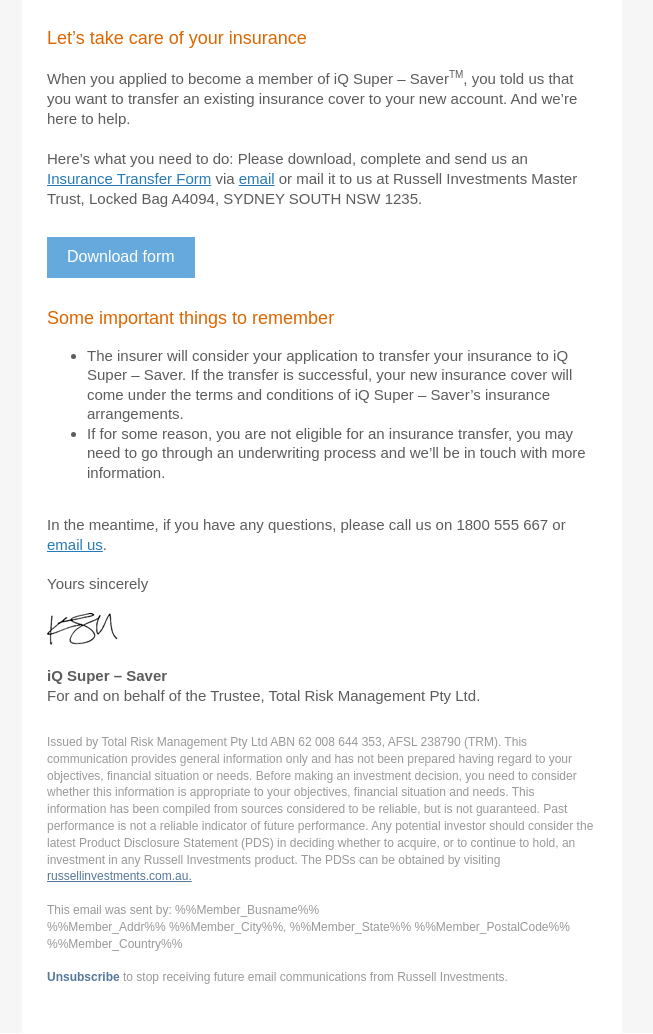
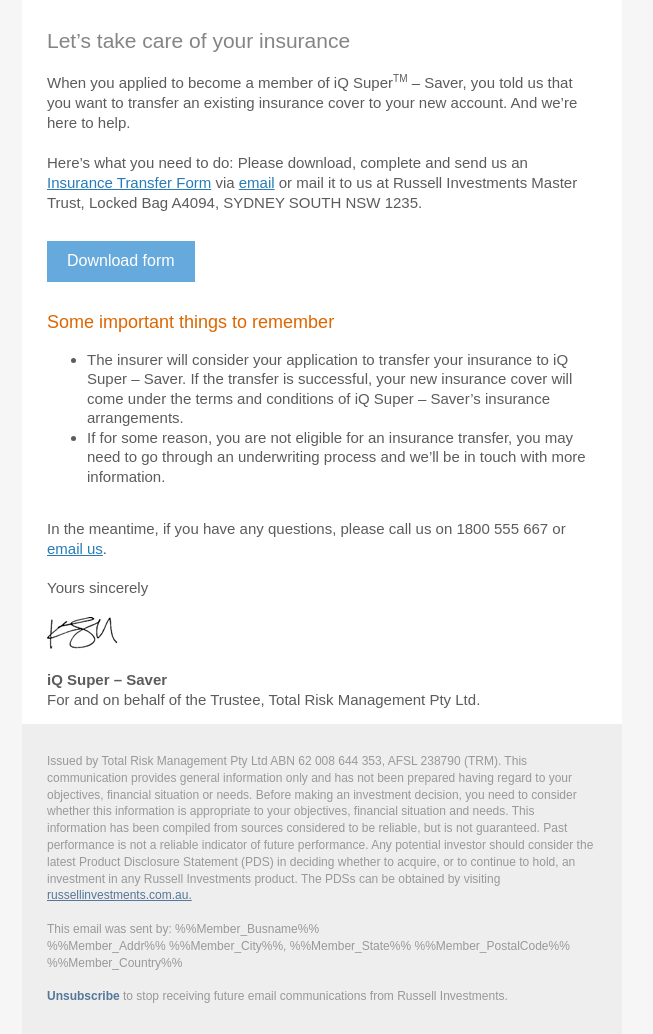
Before and after one commit to dfamularo/OBSEmail, a plain HTML site: page OBS email 3/index.html in a window 1280 px wide. Shown: the part 231-1265 px from the top of the page, without its empty margins (318-971 px from the left). Drawn offline with Linux system fonts and the light colour scheme.

Commit message:
Updated
switched TM location, grey background disclaimer

```diff
--- a/OBS email 3/index.html
+++ b/OBS email 3/index.html
@@ -73,16 +73,18 @@ Transfer an existing insurance cover to your iQ Super – Saver account
 
            				</td>
         			</tr>
-        			<tr>
+
+					<tr>
 					  <td align="left" valign="top" class="container" style="font-family:Arial, Helvetica, sans-serif; text-align: left; font-size: 21px;  color: #858585; background-color:#fff; padding: 0px 25px 10px 0px; line-height:1.3; padding: 0px 25px 15px 25px;">
-					  	<span style="color: #858585; font-size: 18px;">Hi %%First Name%%<br></span><br><span style="color:#dd6600; font-size: 18px;">Let’s take care of your insurance</span>
+					  	<span style="color: #858585; font-size: 18px;">Hi %%First Name%%</span> <br><br>Let’s take care of your insurance<br>
 					  </td>
 					</tr>
+
 
 					<tr>
 						<td align="left" valign="top" class="container" style="background-color: #ffffff; font-family:Arial, Helvetica, sans-serif; text-align: left; font-size:15px; line-height: 20px; color: #5c5c5c; padding: 0px 25px 18px 25px;">
 
-							 When you applied to become a member of iQ Super – Saver<sup style="font-size:10px;">TM</sup>, you told us that you want to transfer an existing insurance cover to your new account. And we’re here to help.<br>
+							 When you applied to become a member of iQ Super<sup style="font-size:10px;">TM</sup> – Saver, you told us that you want to transfer an existing insurance cover to your new account. And we’re here to help.<br>
 <br>
 							 Here’s what you need to do: Please download, complete and send us an <a href="TALG039-RSSMT-0717-Insurance-Transfer-Form.pdf" target="_blank" style="color: #267bb8;">Insurance Transfer Form</a> via <a href="mailto:iq@russellinvestments.com.au" target="_blank" style="color: #267bb8;">email</a> or mail it to us at Russell Investments Master Trust, Locked Bag A4094, SYDNEY SOUTH NSW 1235.
 
@@ -131,13 +133,8 @@ Transfer an existing insurance cover to your iQ Super – Saver account
 
 
 
-
-
-
-
-
 					<tr>
-						<td align="left" valign="top" class="container" style="background-color: #ffffff; font-family:Arial, Helvetica, sans-serif; text-align: left; font-size:15px;; line-height:1.3; color: #5c5c5c; padding: 0px 25px 0px 25px;">
+						<td align="left" valign="top" class="container" style="background-color: #ffffff; font-family:Arial, Helvetica, sans-serif; text-align: left; font-size:15px;; line-height:1.3; color: #5c5c5c; padding: 0px 25px 15px 25px;">
 
 							In the meantime, if you have any questions, please call us on 1800 555 667 or <a href="mailto:iq@russellinvestments.com.au" target="_blank" style="color: #267bb8;">email us</a>.<br><br>
 							Yours sincerely<br><br>
@@ -163,7 +160,7 @@ Transfer an existing insurance cover to your iQ Super – Saver account
 
 
 	    			<tr>
-	    				<td bgcolor="#ffffff" valign="top" class="footer" style="padding: 0px 25px 18px 25px; font-family: Arial, Helvetica, sans-serif; font-size: 12px; color: #999999; line-height:1.4"><p><br>
+	    				<td bgcolor="#eeeeee" valign="top" class="footer" style="padding: 0px 25px 0px 25px; font-family: Arial, Helvetica, sans-serif; font-size: 12px; color: #999999; line-height:1.4"><p><br>
 	Issued by Total Risk Management Pty Ltd ABN 62 008 644 353, AFSL 238790 (TRM). This communication provides general information only and has not been prepared having regard to your objectives, financial situation or needs. Before making an investment decision, you need to consider whether this information is appropriate to your objectives, financial situation and needs. This information has been compiled from sources considered to be reliable, but is not guaranteed. Past performance is not a reliable indicator of future performance. Any potential investor should consider the latest Product Disclosure Statement (PDS) in deciding whether to acquire, or to continue to hold, an investment in any Russell Investments product. The PDSs can be obtained by visiting <a href="https://russellinvestments.com/au/" target="_blank" style="color: #557799;">russellinvestments.com.au.</a><br><br>
 	This email was sent by: %%Member_Busname%%<br>
 	%%Member_Addr%% %%Member_City%%, %%Member_State%% %%Member_PostalCode%% %%Member_Country%% <br><br>
```
Also changed, not shown: 1 other file.
